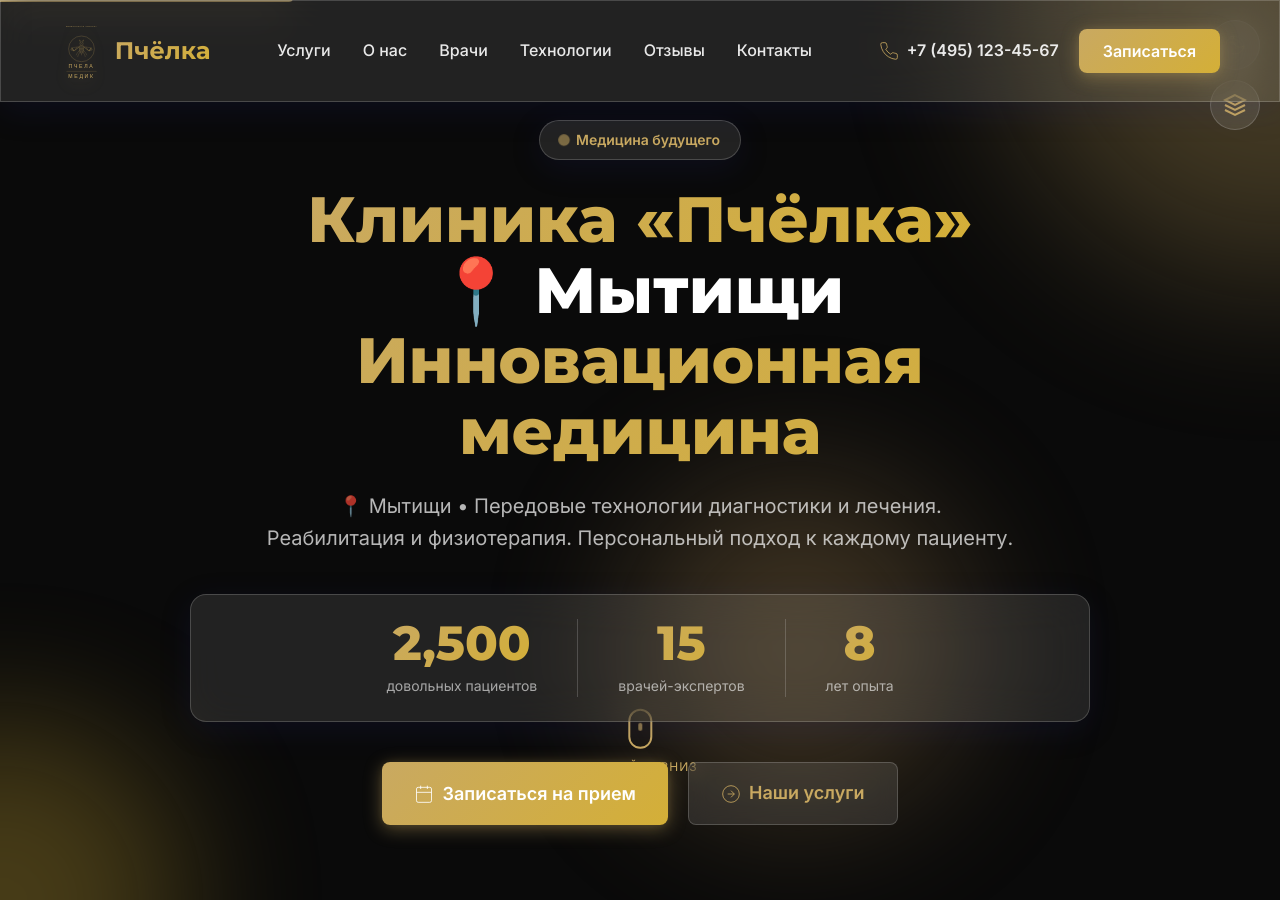
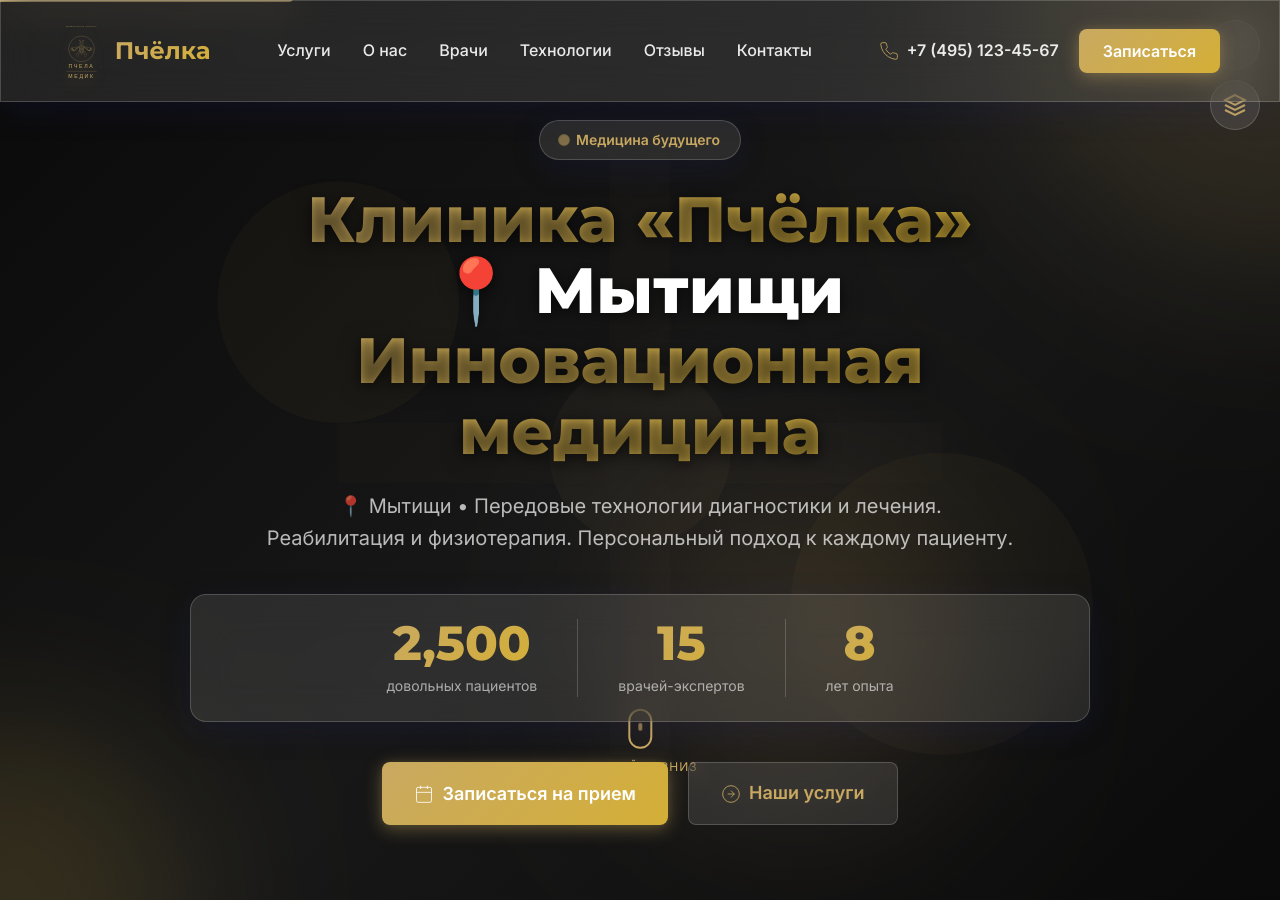
Before and after one commit to zaebee/medicine, a Jekyll site: the page docs/demo-mockups/variant-6-innovate/index.html, which Jekyll copies as it is, in a window 1280 px wide and 900 px high. Built offline with Jekyll 4.4.1, drawn with Linux system fonts in a browser that asks for light colours.

Commit message:
feat: Добавить видео-фон в hero блок Variant 6 Innovate Pro
Добавлено:
- Видео-фон в hero секцию с медицинской тематикой
- Два источника видео для надежности
- Градиентный overlay для читаемости текста
- SVG иллюстрация как fallback для браузеров без видео
- Улучшенная тень для текста на видео-фоне
- Анимированные blob'ы поверх видео для дополнительного эффекта

Оптимизация:
- Автоматическое отключение видео на мобильных устройствах
- Отключение на слабых устройствах (< 4 ядра/4GB RAM)
- Пауза видео при выходе из viewport (экономия ресурсов)
- Обработка ошибок загрузки видео
- IntersectionObserver для управления воспроизведением

Стили:
- Opacity 0.4 для светлой темы, 0.3 для темной
- Градиентный overlay с прозрачностью 75-85%
- Blob'ы с mix-blend-mode: screen для эффекта
- z-index иерархия: video(0) → overlay(1) → blobs(1) → content(10)

Co-authored-by: Ona <no-reply@ona.com>

```diff
--- a/docs/demo-mockups/variant-6-innovate/index.html
+++ b/docs/demo-mockups/variant-6-innovate/index.html
@@ -193,10 +193,50 @@
         </div>
     </header>
 
-    <!-- Hero Section with 3D Parallax -->
+    <!-- Hero Section with Video Background -->
     <section class="hero" id="main-content">
         <div class="hero-bg">
-            <!-- Animated blob -->
+            <!-- Video Background with multiple sources -->
+            <video class="hero-video" autoplay muted loop playsinline>
+                <!-- Primary video: Medical professional -->
+                <source src="https://assets.mixkit.co/videos/preview/mixkit-doctor-reviewing-medical-records-4273-large.mp4" type="video/mp4">
+                <!-- Alternative: Modern medical facility -->
+                <source src="https://assets.mixkit.co/videos/preview/mixkit-female-doctor-working-at-her-desk-4235-large.mp4" type="video/mp4">
+            </video>
+
+            <!-- Fallback illustration for browsers without video support -->
+            <div class="hero-illustration">
+                <svg viewBox="0 0 800 600" xmlns="http://www.w3.org/2000/svg">
+                    <!-- Medical cross background -->
+                    <g opacity="0.1">
+                        <rect x="380" y="100" width="40" height="400" fill="currentColor"/>
+                        <rect x="200" y="280" width="400" height="40" fill="currentColor"/>
+                    </g>
+                    <!-- Abstract medical shapes -->
+                    <circle cx="200" cy="200" r="80" fill="url(#gradient1)" opacity="0.3"/>
+                    <circle cx="600" cy="400" r="100" fill="url(#gradient2)" opacity="0.3"/>
+                    <circle cx="400" cy="300" r="60" fill="url(#gradient3)" opacity="0.3"/>
+                    <defs>
+                        <linearGradient id="gradient1" x1="0%" y1="0%" x2="100%" y2="100%">
+                            <stop offset="0%" style="stop-color:#C9A961;stop-opacity:1" />
+                            <stop offset="100%" style="stop-color:#D4AF37;stop-opacity:1" />
+                        </linearGradient>
+                        <linearGradient id="gradient2" x1="0%" y1="0%" x2="100%" y2="100%">
+                            <stop offset="0%" style="stop-color:#D4AF37;stop-opacity:1" />
+                            <stop offset="100%" style="stop-color:#C9A961;stop-opacity:1" />
+                        </linearGradient>
+                        <linearGradient id="gradient3" x1="0%" y1="0%" x2="100%" y2="100%">
+                            <stop offset="0%" style="stop-color:#B8935A;stop-opacity:1" />
+                            <stop offset="100%" style="stop-color:#C9A961;stop-opacity:1" />
+                        </linearGradient>
+                    </defs>
+                </svg>
+            </div>
+
+            <!-- Video Overlay -->
+            <div class="hero-video-overlay"></div>
+
+            <!-- Animated blob overlay for extra effect -->
             <div class="blob blob-1"></div>
             <div class="blob blob-2"></div>
             <div class="blob blob-3"></div>
--- a/docs/demo-mockups/variant-6-innovate/script.js
+++ b/docs/demo-mockups/variant-6-innovate/script.js
@@ -25,6 +25,40 @@
     const EFFECTS_ENABLED = !PERFORMANCE.prefersReducedMotion && !PERFORMANCE.isLowEnd;
     const CURSOR_ENABLED = EFFECTS_ENABLED && !PERFORMANCE.isTouch;
     const PARTICLES_ENABLED = EFFECTS_ENABLED;
+    const VIDEO_ENABLED = !PERFORMANCE.isMobile && !PERFORMANCE.isLowEnd;
+
+    // ===== HERO VIDEO OPTIMIZATION =====
+    function initHeroVideo() {
+        const video = document.querySelector('.hero-video');
+        if (!video) return;
+
+        // Disable video on mobile or low-end devices
+        if (!VIDEO_ENABLED) {
+            video.style.display = 'none';
+            return;
+        }
+
+        // Pause video when not in viewport
+        const observer = new IntersectionObserver((entries) => {
+            entries.forEach(entry => {
+                if (entry.isIntersecting) {
+                    video.play().catch(() => {
+                        // Video autoplay failed, hide video
+                        video.style.display = 'none';
+                    });
+                } else {
+                    video.pause();
+                }
+            });
+        }, { threshold: 0.25 });
+
+        observer.observe(video);
+
+        // Handle video load errors
+        video.addEventListener('error', () => {
+            video.style.display = 'none';
+        });
+    }
 
     // ===== CONFIGURATION =====
     const CONFIG = {
@@ -650,6 +684,9 @@
         new SmoothScroll();
         new MobileMenu();
 
+        // Initialize hero video
+        initHeroVideo();
+
         // Add loaded class to body
         document.body.classList.add('loaded');
     }
--- a/docs/demo-mockups/variant-6-innovate/style.css
+++ b/docs/demo-mockups/variant-6-innovate/style.css
@@ -604,13 +604,82 @@
     z-index: 0;
 }
 
-/* Animated Blobs */
+/* Hero Video Background */
+.hero-video {
+    position: absolute;
+    top: 50%;
+    left: 50%;
+    min-width: 100%;
+    min-height: 100%;
+    width: auto;
+    height: auto;
+    transform: translate(-50%, -50%);
+    object-fit: cover;
+    z-index: 0;
+    opacity: 0.4;
+}
+
+[data-theme="dark"] .hero-video {
+    opacity: 0.3;
+}
+
+/* Hero Illustration Fallback */
+.hero-illustration {
+    position: absolute;
+    top: 50%;
+    left: 50%;
+    transform: translate(-50%, -50%);
+    width: 100%;
+    height: 100%;
+    display: none;
+    z-index: 0;
+}
+
+.hero-illustration svg {
+    width: 100%;
+    height: 100%;
+    color: var(--primary-color);
+}
+
+/* Show illustration if video fails to load */
+.hero-video:not([src]) ~ .hero-illustration,
+video:not([src]) + .hero-illustration {
+    display: block;
+}
+
+.hero-video-overlay {
+    position: absolute;
+    top: 0;
+    left: 0;
+    width: 100%;
+    height: 100%;
+    background: linear-gradient(
+        135deg,
+        rgba(10, 10, 10, 0.85) 0%,
+        rgba(26, 26, 26, 0.75) 50%,
+        rgba(10, 10, 10, 0.85) 100%
+    );
+    z-index: 1;
+}
+
+[data-theme="dark"] .hero-video-overlay {
+    background: linear-gradient(
+        135deg,
+        rgba(10, 10, 10, 0.9) 0%,
+        rgba(26, 26, 26, 0.85) 50%,
+        rgba(10, 10, 10, 0.9) 100%
+    );
+}
+
+/* Animated Blobs - now as overlay effect */
 .blob {
     position: absolute;
     border-radius: 50%;
     filter: blur(80px);
-    opacity: 0.3;
+    opacity: 0.15;
     animation: blob-float 20s ease-in-out infinite;
+    z-index: 1;
+    mix-blend-mode: screen;
 }
 
 .blob-1 {
@@ -658,7 +727,7 @@
     max-width: 900px;
     margin: 0 auto;
     position: relative;
-    z-index: 2;
+    z-index: 10;
 }
 
 .hero-label {
@@ -698,6 +767,8 @@
     font-weight: 800;
     line-height: 1.1;
     margin-bottom: 24px;
+    text-shadow: 0 4px 20px rgba(0, 0, 0, 0.5),
+                 0 2px 10px rgba(0, 0, 0, 0.3);
     color: var(--text-dark);
 }
 
```
